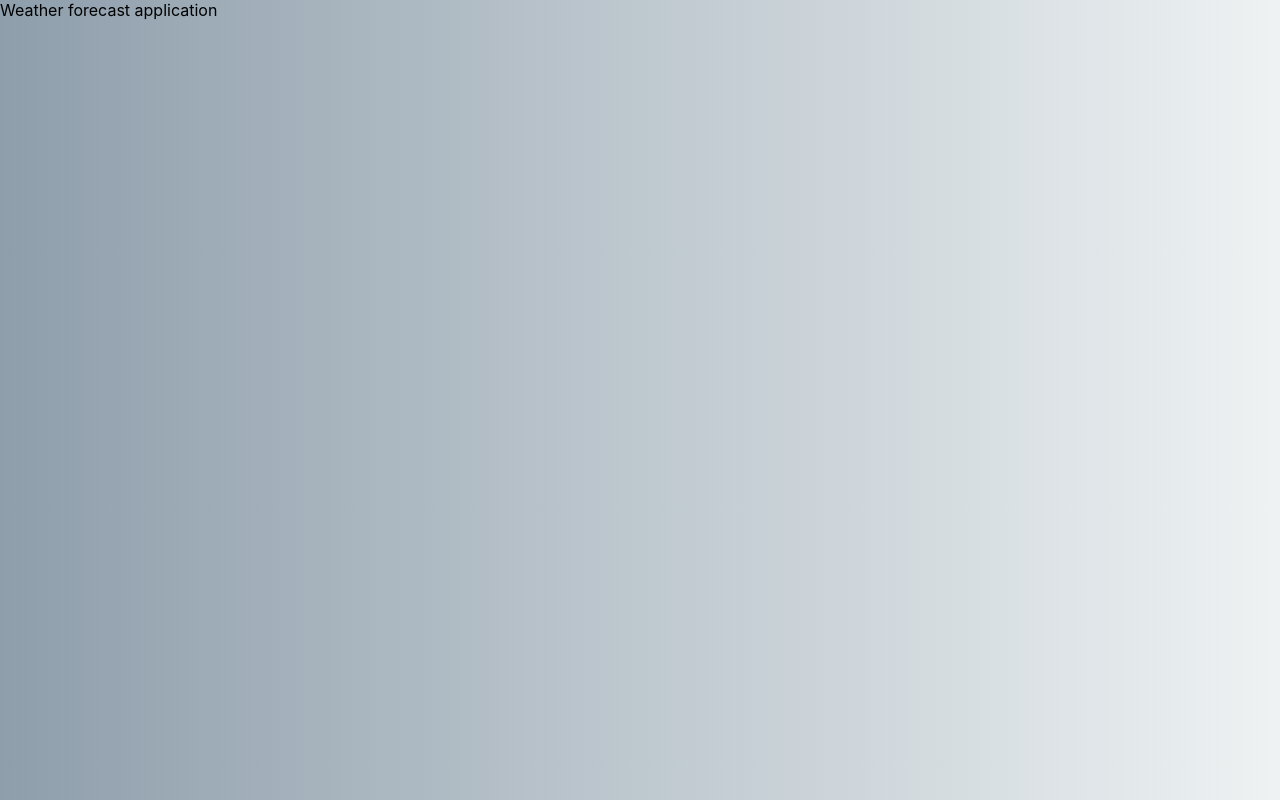
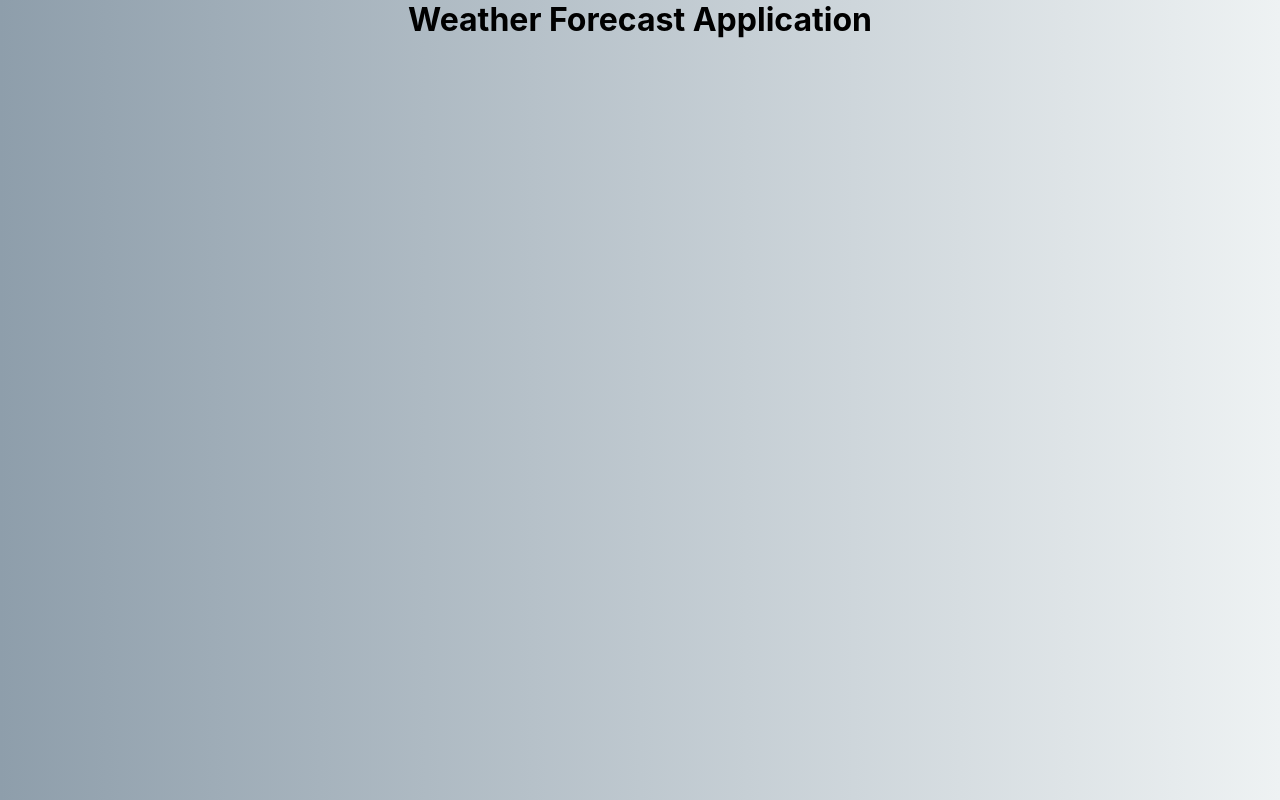
Before and after one commit to rutekmar00/weather-forecast-app, a React (Create React App) app: page / in a window 1280 px wide. Built offline with nearby package versions, Linux system fonts and the light colour scheme; the HTML template or start-up script is replaced by a standard one.

Commit message:
Added Header component

```diff
--- a/src/App.js
+++ b/src/App.js
@@ -1,5 +1,7 @@
+import Header from "./components/Header";
+
 function App() {
-  return <div className="App">Weather forecast application</div>;
+  return <Header />;
 }
 
 export default App;
--- /dev/null
+++ b/src/components/Header/index.js
@@ -0,0 +1,9 @@
+import "./styles.css";
+
+export default function Header() {
+  return (
+    <header className="header">
+      <h1>Weather Forecast Application</h1>
+    </header>
+  );
+}
--- /dev/null
+++ b/src/components/Header/styles.css
@@ -0,0 +1,5 @@
+.header {
+  display: flex;
+  text-align: center;
+  justify-content: center;
+}
```
